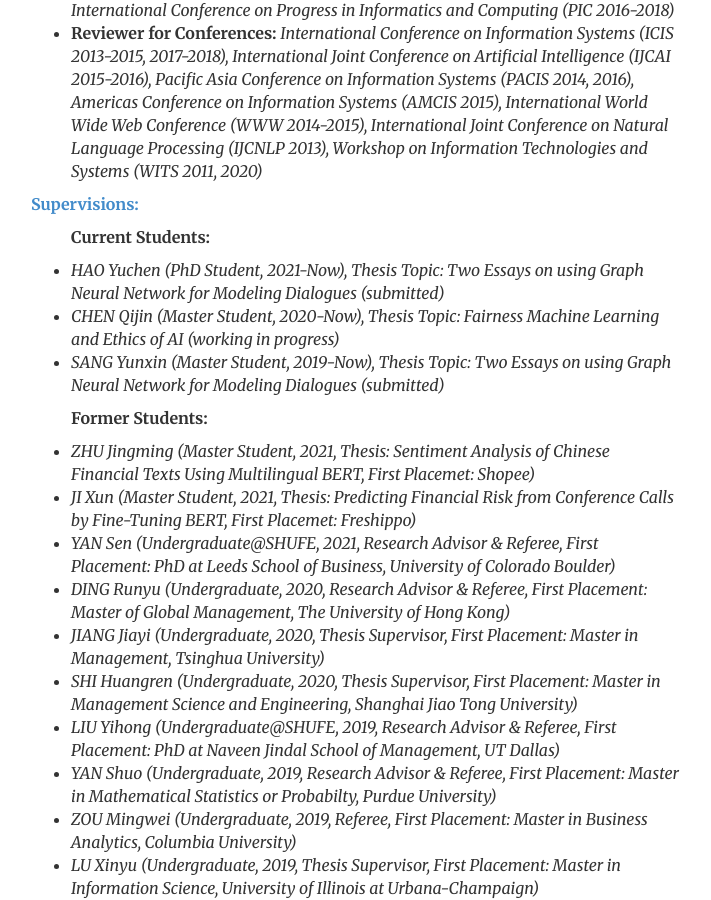
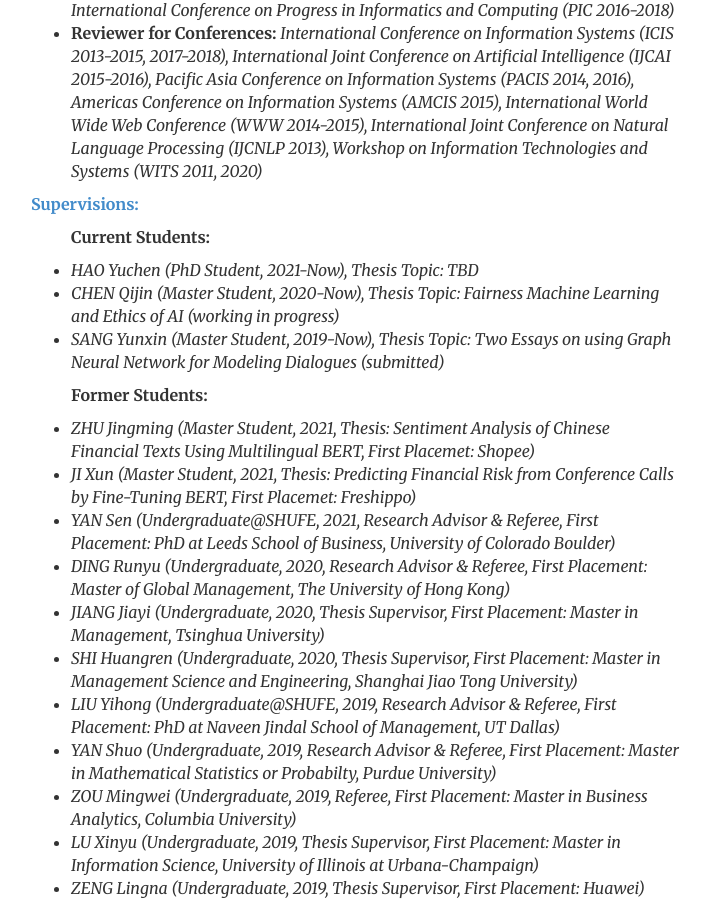
Before and after one commit to popeye007/popeye007.github.io, a Jekyll site: the page built from research/index.html, in a window 1280 px wide and 900 px high, scrolled down 1483 px. Shown: the whole window, without its empty margins (285-996 px from the left). Built offline with Jekyll 4.4.1, drawn with Linux system fonts in a browser that asks for light colours; comment, search, counter and statistics services are not loaded.

Commit message:
update info

```diff
--- a/research/index.html
+++ b/research/index.html
@@ -59,7 +59,7 @@ description: Research by Bao Yang.
 	<p><strong><a name="Supervision">Supervisions:</a></strong><br>
 		<ul>
 			<p><b>Current Students:</b></p>
-			<li><i>HAO Yuchen (PhD Student, 2021-Now), Thesis Topic: Two Essays on using Graph Neural Network for Modeling Dialogues (submitted)</i></li>
+			<li><i>HAO Yuchen (PhD Student, 2021-Now), Thesis Topic: TBD </i></li>
 			<li><i>CHEN Qijin (Master Student, 2020-Now), Thesis Topic: Fairness Machine Learning and Ethics of AI (working in progress)</i></li>
 			<li><i>SANG Yunxin (Master Student, 2019-Now), Thesis Topic: Two Essays on using Graph Neural Network for Modeling Dialogues (submitted)</i></li>
 			<!-- <li><i>YAN Sen (Undergraduate@SHUFE, 2020-Now), Research Topic: Multimodal Deep Learning of Earnings Conference Calls (accepted for presentation at WITS2020)</i></li> -->
```
